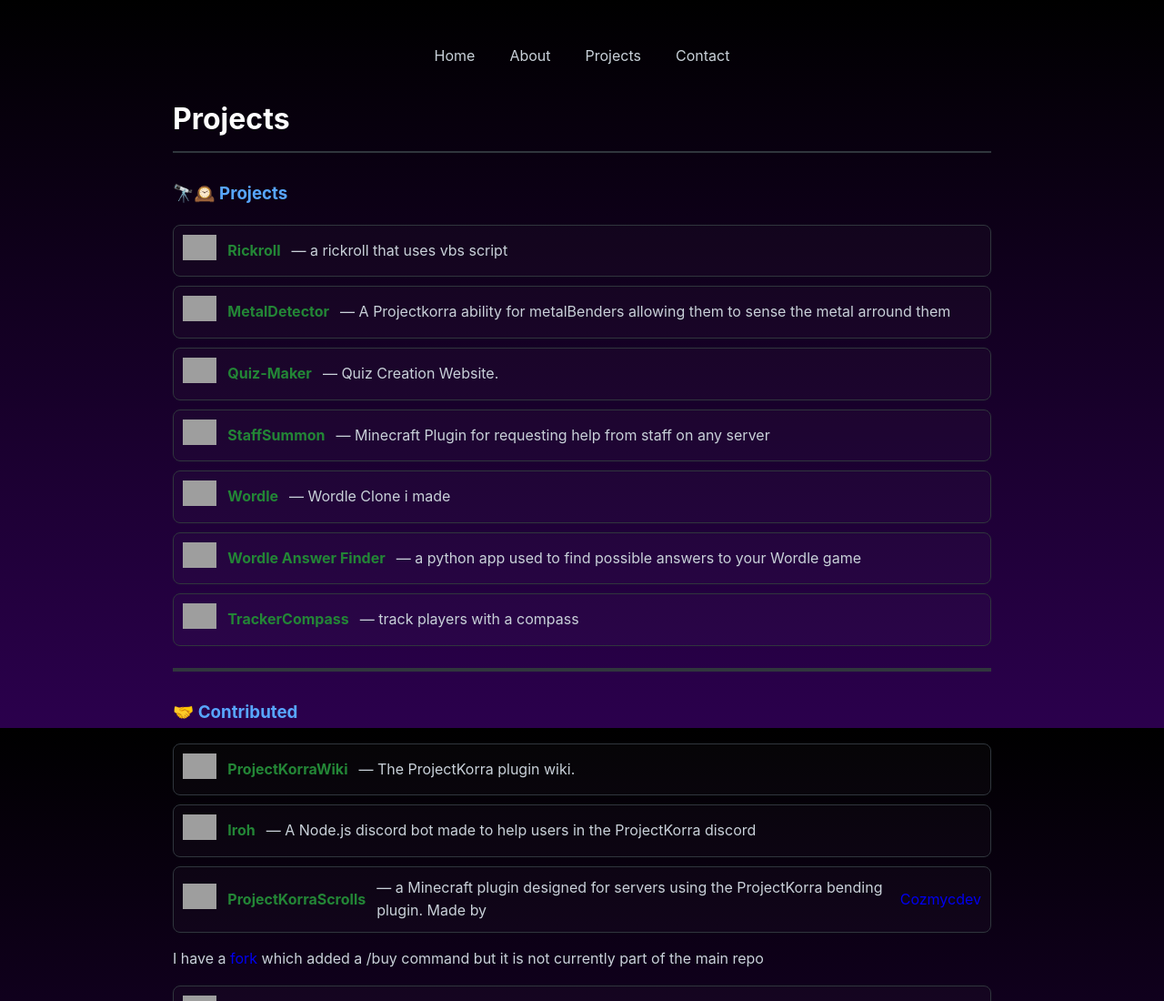
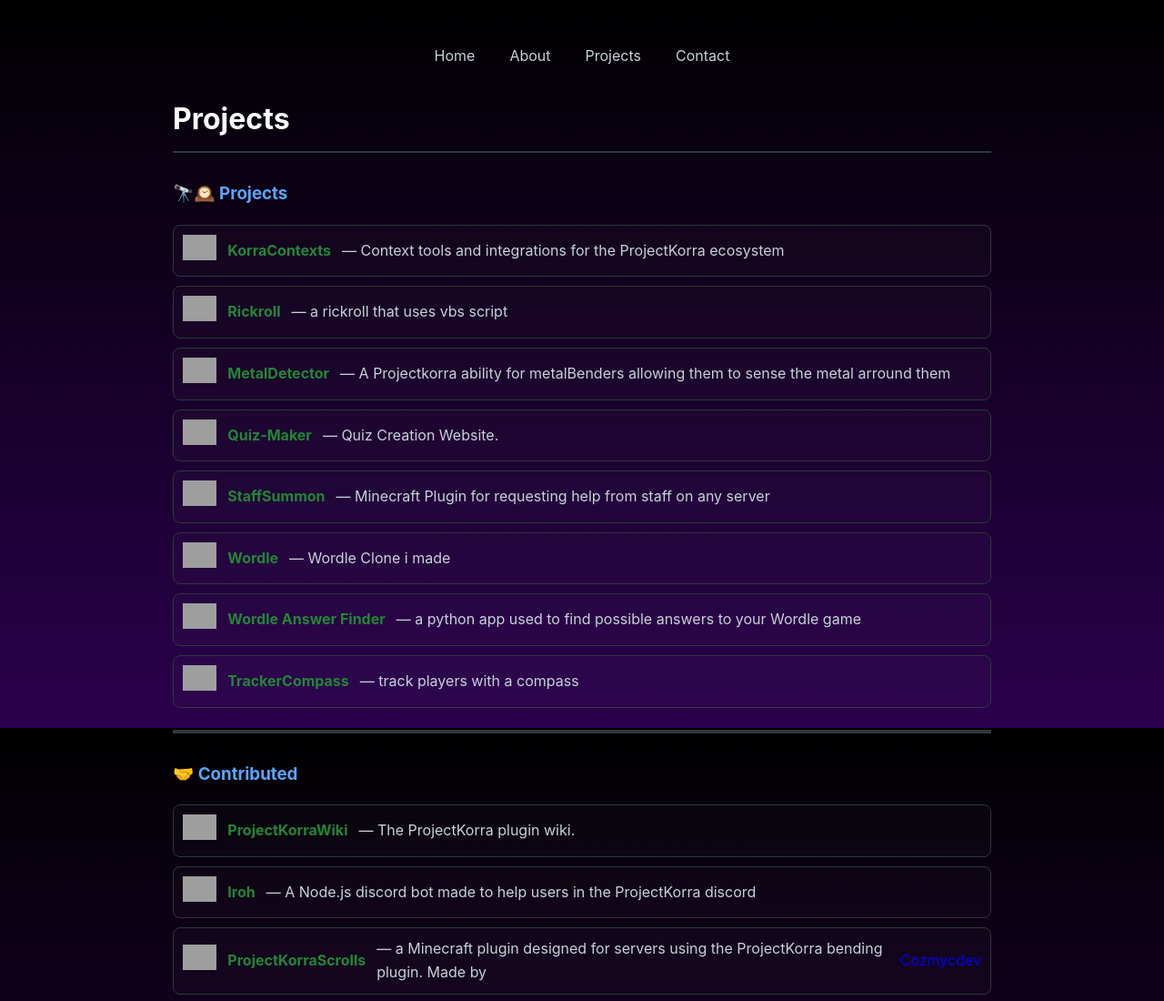
Before and after one commit to PrestonCurtis1/PrestonCurtis1.github.io, a plain HTML site: page projects.html in a window 1280 px wide. Shown: the top 1100 px of the page at 91% size. Drawn offline with Linux system fonts and the light colour scheme; grey boxes are pictures that could not be loaded.

Commit message:
Update profile roles and add KorraContexts project

```diff
--- a/projects.html
+++ b/projects.html
@@ -33,6 +33,10 @@
         <section>
             <h3 id="-projects">🔭🕰️ Projects</h3>
             <ul class="project-list">
+                <li>
+                    <a href="https://github.com/PrestonCurtis1/KorraContexts"><img src="https://img.shields.io/badge/KorraContexts-Repo-teal?style=for-the-badge&amp;logo=github" alt="KorraContexts"></a>
+                    <strong>KorraContexts</strong> — Context tools and integrations for the ProjectKorra ecosystem
+                </li>
                 <li>
                     <a href="https://github.com/PrestonCurtis1/Rickroll"><img src="https://img.shields.io/badge/Rickroll-Repo-brown?style=for-the-badge&amp;logo=github" alt="Rickroll"></a>
                     <strong>Rickroll</strong> — a rickroll that uses vbs script
```
Also changed, not shown: about.html (+1 -1 lines), index.html (+2 -0 lines).
